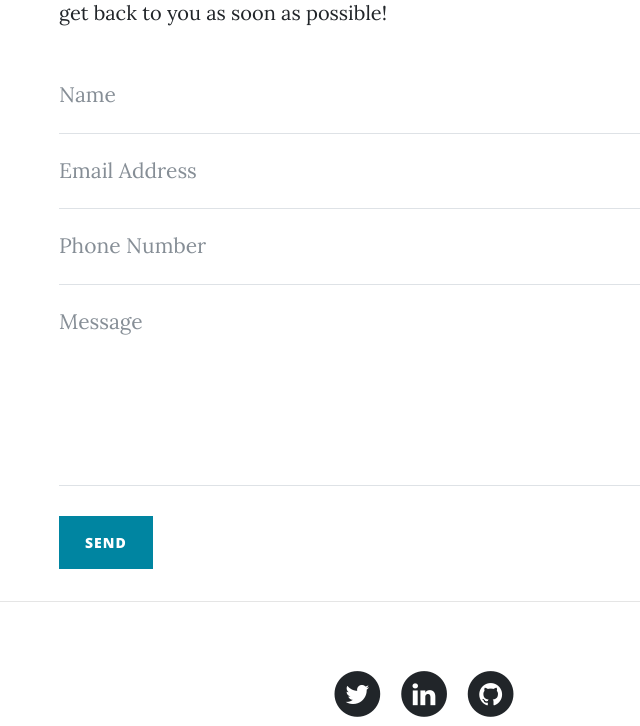
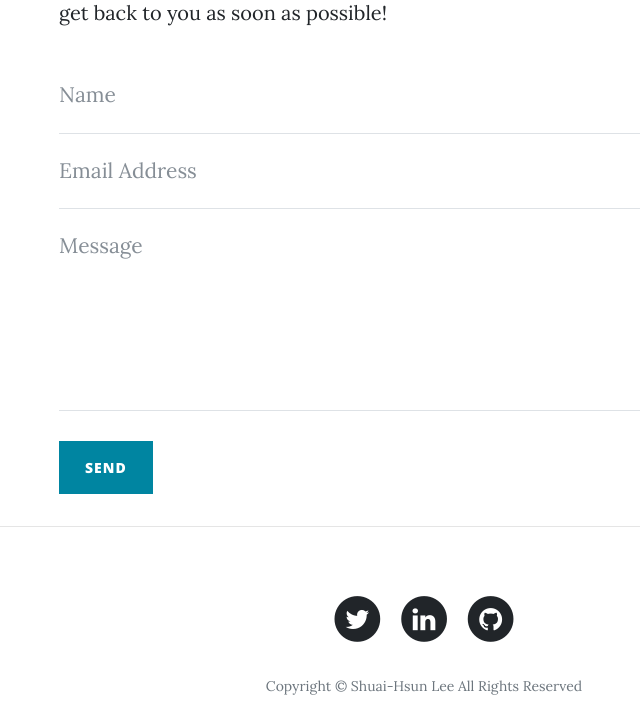
Before and after one commit to hellovictorlee/flask-website, a Flask app: page /contact in a window 1280 px wide. Shown: the part 522-1248 px from the top of the page, without its empty margins (216-856 px from the left). After the commit the page ends 1217 px from the top, so only its background shows below. Run offline with Flask 2, Linux system fonts and the light colour scheme; some libraries are stand-ins or nearby versions.

Commit message:
modify: application.py, contact.html

```diff
--- a/application.py
+++ b/application.py
@@ -1,9 +1,10 @@
 import flask
-from flask_mysqldb import MySQL
+import sqlalchemy
+import json
 import os
 
+
 application = flask.Flask(__name__)
-mysql = MySQL(application)
 
 # Only enable Flask debugging if an env var is set to true
 application.debug = os.environ.get('FLASK_DEBUG') in ['true', 'True']
@@ -27,9 +28,12 @@ def about():
 def post():
     return flask.render_template('post.html')
 
-@application.route('/contact')
+@application.route('/contact', methods=['GET', 'POST'])
 def contact():
-    return flask.render_template('contact.html')
+    if flask.request.method == 'POST':
+        return flask.render_template('index.html')
+    else:
+        return flask.render_template('contact.html')
 
 if __name__ == '__main__':
     application.run(host='0.0.0.0')
--- a/templates/contact.html
+++ b/templates/contact.html
@@ -91,13 +91,6 @@
               </div>
             </div>
             <div class="control-group">
-              <div class="form-group col-xs-12 floating-label-form-group controls">
-                <label>Phone Number</label>
-                <input type="tel" class="form-control" placeholder="Phone Number" id="phone" required data-validation-required-message="Please enter your phone number.">
-                <p class="help-block text-danger"></p>
-              </div>
-            </div>
-            <div class="control-group">
               <div class="form-group floating-label-form-group controls">
                 <label>Message</label>
                 <textarea rows="5" class="form-control" placeholder="Message" id="message" required data-validation-required-message="Please enter a message."></textarea>
```
